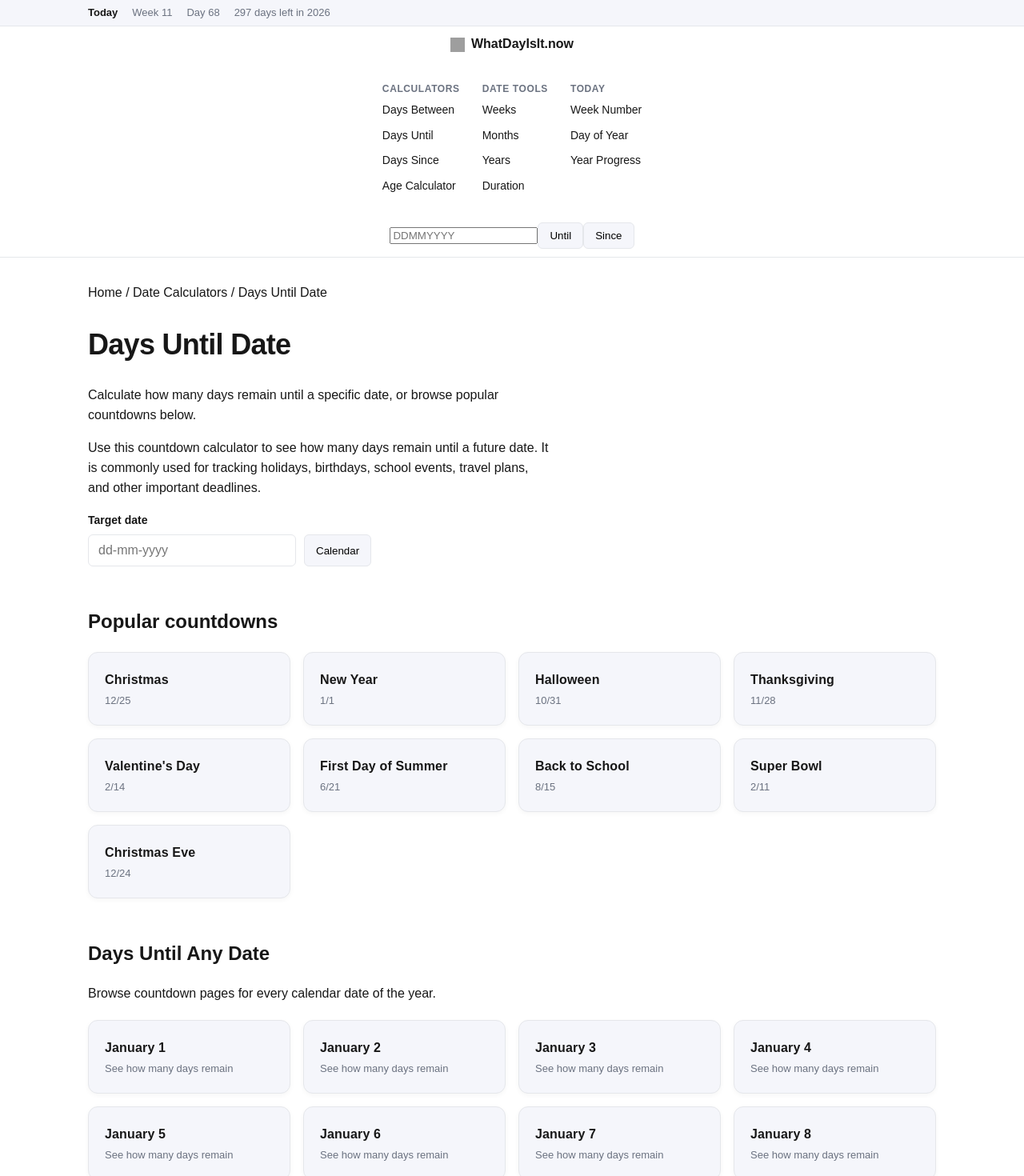
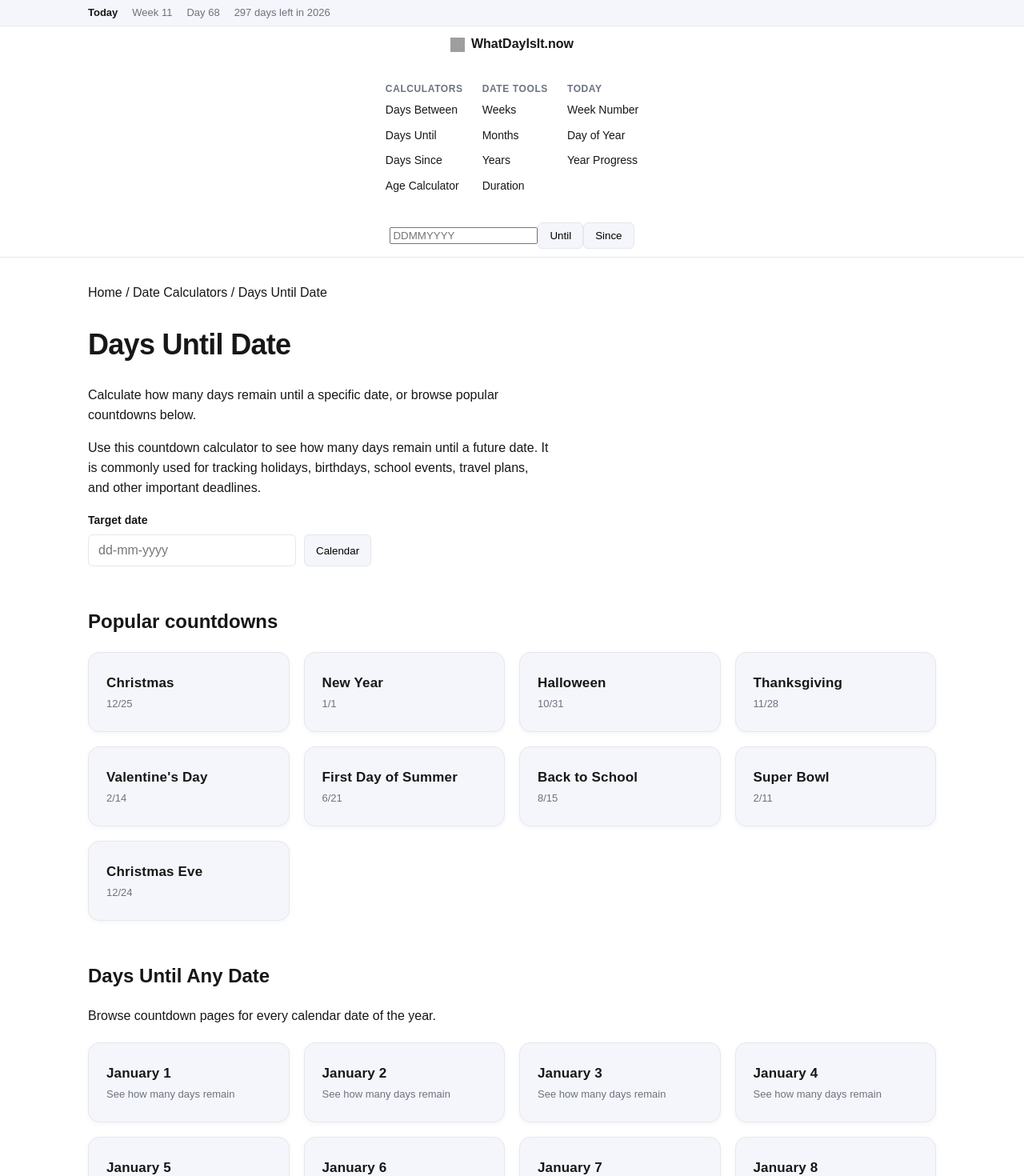
Before and after one commit to bosmeel/whatdayisit-now, a Next.js app: page /days-until in a window 1280 px wide. Shown: the top 1470 px of the page at 80% size. Built offline with nearby package versions, Linux system fonts and the light colour scheme; grey boxes are pictures that could not be loaded.

Commit message:
improve tool cards UI

```diff
--- a/app/globals.css
+++ b/app/globals.css
@@ -107,7 +107,7 @@ a:hover{
 .main-nav{
   display:flex;
   flex-wrap:wrap;
-  gap:28px;
+  gap:24px;
 }
 
 .nav-group{
@@ -166,7 +166,7 @@ a:hover{
 }
 
 .main-content > * + *{
-  margin-top:22px;
+  margin-top:24px;
 }
 
 .main-content p{
@@ -290,7 +290,7 @@ h1{
 .tool-grid{
   display:grid;
   grid-template-columns:repeat(auto-fit,minmax(220px,1fr));
-  gap:16px;
+  gap:18px;
   margin-top:20px;
 }
 
@@ -299,12 +299,12 @@ h1{
   flex-direction:column;
   justify-content:center;
 
-  min-height:92px;
+  min-height:100px;
 
-  padding:18px 20px;
+  padding:20px 22px;
 
   border:1px solid var(--border);
-  border-radius:12px;
+  border-radius:14px;
 
   background:var(--card);
 
@@ -336,7 +336,7 @@ h1{
 }
 
 .tool-card strong{
-  font-size:16px;
+  font-size:17px;
   font-weight:700;
   letter-spacing:.01em;
 }
```
